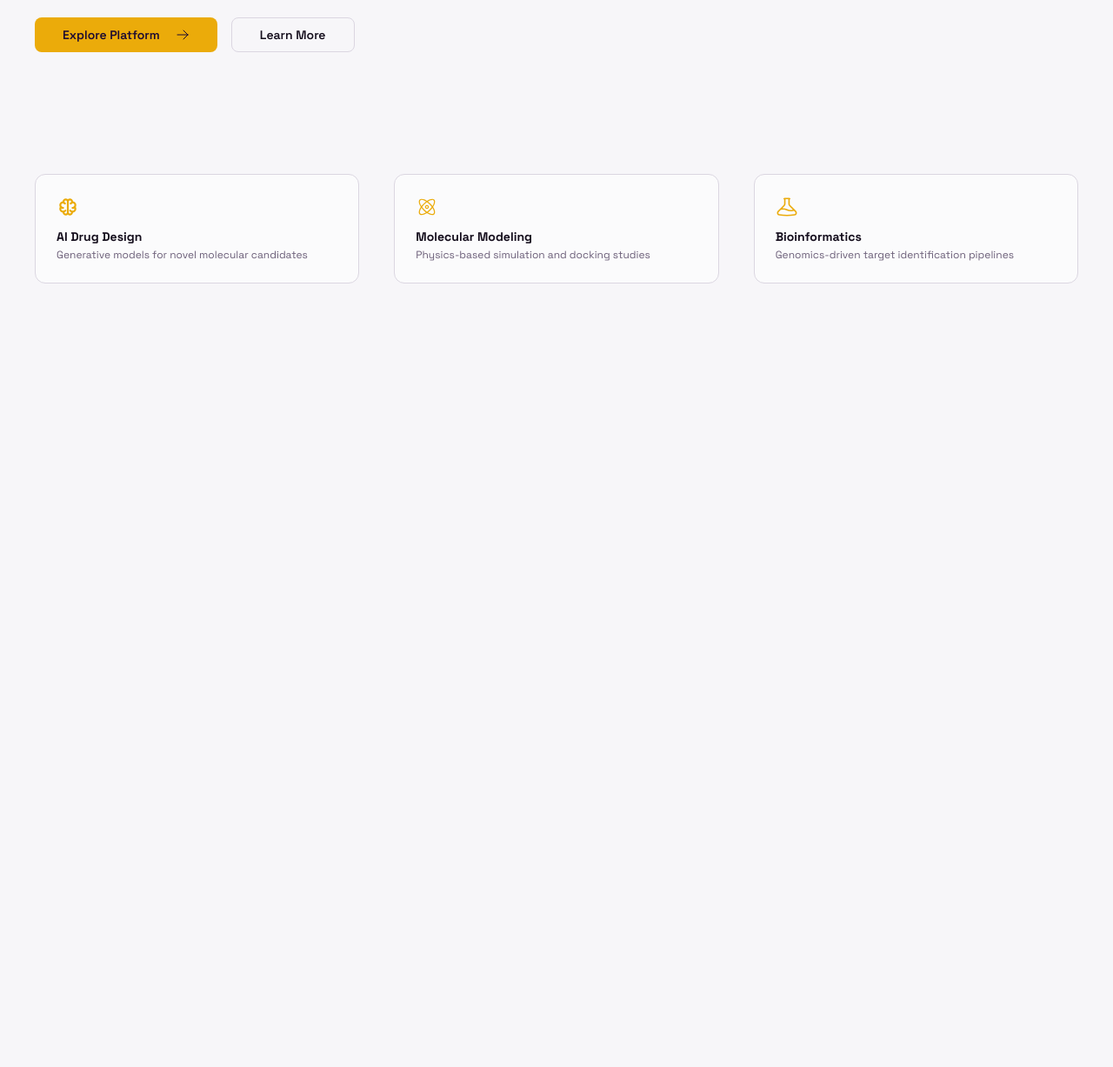
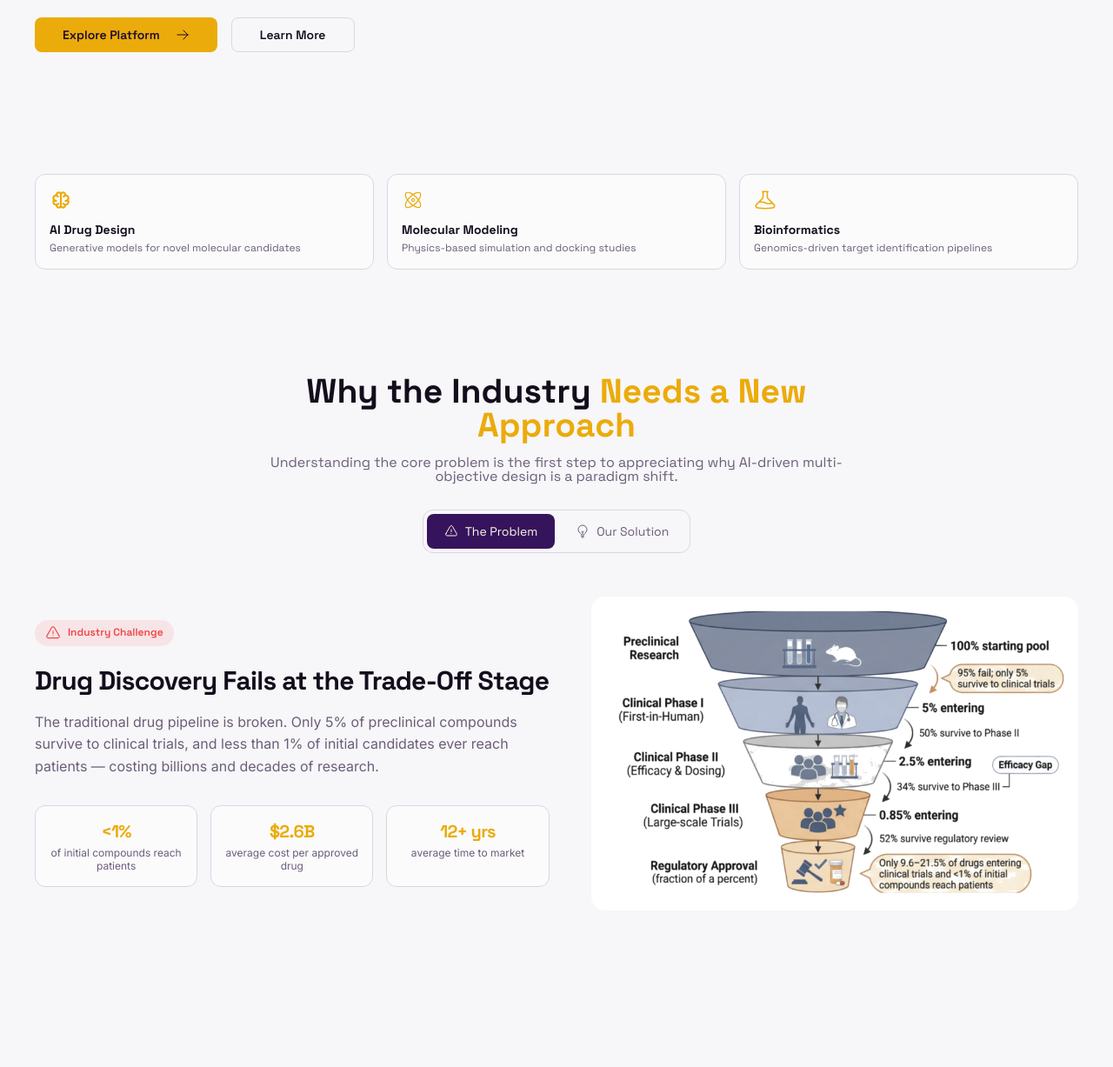
Before and after one commit to Mike97179/thoth-biosimulations-web, a PHP site: page / in a window 1280 px wide. Shown: the part 536-1763 px from the top of the page at 87% size. Before the commit the page ends 862 px from the top, so only its background shows below. Run offline with PHP 8.4, Linux system fonts and the light colour scheme.

Commit message:
Approach design

```diff
--- a/css/styles.css
+++ b/css/styles.css
@@ -52,33 +52,67 @@ a {
   color: rgb(29, 11, 50);
   transition: all 0.3s ease;
 }
+.btn--purple {
+  background-color: rgb(54, 20, 93);
+  color: rgb(253, 246, 226);
+}
+.btn--white {
+  background-color: rgba(0, 0, 0, 0);
+  color: rgb(107, 94, 120);
+  transition: all 0.3s ease;
+}
+.btn--white:hover {
+  color: rgb(20, 13, 28);
+  transition: all 0.3s ease;
+}
 
 .label {
   padding: 0.6rem 1.2rem;
   border-radius: 999rem;
   font-weight: 600;
 }
+.label svg {
+  width: 1.8rem;
+}
+.label p {
+  font-size: 1.2rem;
+}
 .label--information {
   color: rgb(54, 20, 93);
   background-color: rgba(54, 20, 93, 0.1);
+}
+.label--warning {
+  color: rgb(239, 68, 68);
+  background-color: rgba(239, 68, 68, 0.1);
 }
 
 .box {
   display: flex;
   width: 100%;
   justify-content: space-between;
-  margin-top: 8rem;
-  column-gap: 4rem;
+  column-gap: 1.5rem;
 }
 .box--three-items {
   width: 33.3333333333%;
-  padding: 2.4rem;
+  padding: 1.6rem;
   border-radius: 1.2rem;
   font-size: 1.2rem;
 }
 .box--three-items--white {
   background-color: rgba(255, 255, 255, 0.6);
   border: 0.1rem solid rgb(219, 214, 225);
+}
+
+.text__block {
+  display: flex;
+  flex-direction: column;
+  align-items: center;
+  margin: 0 24rem;
+  text-align: center;
+  line-height: 1;
+}
+.text__block p {
+  margin-top: 1.6rem;
 }
 
 .pt-1 {
@@ -516,6 +550,9 @@ a {
   width: 1.6rem;
   color: rgb(29, 11, 50);
 }
+.header__container__box {
+  margin-top: 8rem;
+}
 .header__container__box--item svg {
   width: 2.6rem;
   margin-bottom: 0.8rem;
@@ -529,4 +566,87 @@ a {
   color: rgb(107, 94, 120);
 }
 
+.homeApproach__container--text {
+  font-size: 2.6rem;
+}
+.homeApproach__container--text h2 {
+  color: rgb(20, 13, 28);
+}
+.homeApproach__container--text h2 span {
+  color: rgb(235, 171, 10);
+}
+.homeApproach__container--text p {
+  color: rgb(107, 94, 120);
+  font-size: 1.6rem;
+}
+.homeApproach__container--buttons {
+  display: flex;
+  justify-content: center;
+  column-gap: 0.4rem;
+  padding: 0.4rem;
+  border: 0.1rem solid rgb(219, 214, 225);
+  border-radius: 1.2rem;
+  height: 5rem;
+  width: fit-content;
+  margin-left: auto;
+  margin-right: auto;
+  font-size: 1.4rem;
+}
+.homeApproach__container--buttons span {
+  display: flex;
+  column-gap: 0.8rem;
+  cursor: pointer;
+}
+.homeApproach__container--buttons span svg {
+  width: 1.6rem;
+}
+.homeApproach__container--content {
+  display: flex;
+  column-gap: 4.8rem;
+}
+.homeApproach__container--content img {
+  padding: 1.6rem;
+  background-color: rgb(255, 255, 255);
+  border-radius: 1.6rem;
+  width: calc(48.7% - 2.4rem);
+}
+.homeApproach__info {
+  display: flex;
+  flex-direction: column;
+  align-items: flex-start;
+  justify-content: center;
+  width: calc(51.3% - 2.4rem);
+}
+.homeApproach__info span {
+  display: flex;
+  column-gap: 0.8rem;
+}
+.homeApproach__info h3 {
+  font-size: 3rem;
+  color: rgb(20, 13, 28);
+  letter-spacing: -0.075rem;
+}
+.homeApproach__info--description {
+  font-size: 1.6rem;
+  font-family: "Inter", sans-serif;
+  color: rgb(107, 94, 120);
+  margin-top: 1.6rem;
+  line-height: 1.6;
+}
+.homeApproach__box {
+  margin-top: 3.2rem;
+}
+.homeApproach__box--item {
+  text-align: center;
+}
+.homeApproach__box--item h3 {
+  font-size: 2rem;
+  color: rgb(235, 171, 10);
+}
+.homeApproach__box--item p {
+  margin-top: 0.4rem;
+  color: rgb(107, 94, 120);
+  font-family: "Inter", sans-serif;
+}
+
 /*# sourceMappingURL=styles.css.map */
--- a/index.html
+++ b/index.html
@@ -31,7 +31,7 @@
                 </a>
             </div>
         </nav>
-        <header class="header">
+        <header class="header pb-6 pt-3">
             <div class="header__container container">
                 <span class="header__container__label label label--information">
                     <svg viewBox="0 0 32 32" fill="currentColor" xmlns="http://www.w3.org/2000/svg">
@@ -59,7 +59,7 @@
                         Learn More
                     </a>
                 </div>
-                <div class="header__container__box box mb-6">
+                <div class="header__container__box box ">
                     <div class="header__container__box--item box--three-items box--three-items--white">
                         <svg viewBox="0 -960 960 960" fill="currentColor" xmlns="http://www.w3.org/2000/svg">
                             <path d="M390-120q-51 0-88-35.5T260-241q-60-8-100-53t-40-106q0-21 5.5-41.5T142-480q-11-18-16.5-38t-5.5-42q0-61 40-105.5t99-52.5q3-51 41-86.5t90-35.5q26 0 48.5 10t41.5 27q18-17 41-27t49-10q52 0 89.5 35t40.5 86q59 8 99.5 53T840-560q0 22-5.5 42T818-480q11 18 16.5 38.5T840-400q0 62-40.5 106.5T699-241q-5 50-41.5 85.5T570-120q-25 0-48.5-9.5T480-156q-19 17-42 26.5t-48 9.5Zm130-590v460q0 21 14.5 35.5T570-200q20 0 34.5-16t15.5-36q-21-8-38.5-21.5T550-306q-10-14-7.5-30t16.5-26q14-10 30-7.5t26 16.5q11 16 28 24.5t37 8.5q33 0 56.5-23.5T760-400q0-5-.5-10t-2.5-10q-17 10-36.5 15t-40.5 5q-17 0-28.5-11.5T640-440q0-17 11.5-28.5T680-480q33 0 56.5-23.5T760-560q0-33-23.5-56T680-640q-11 18-28.5 31.5T613-587q-16 6-31-1t-20-23q-5-16 1.5-31t22.5-20q15-5 24.5-18t9.5-30q0-21-14.5-35.5T570-760q-21 0-35.5 14.5T520-710Zm-80 460v-460q0-21-14.5-35.5T390-760q-21 0-35.5 14.5T340-710q0 16 9 29.5t24 18.5q16 5 23 20t2 31q-6 16-21 23t-31 1q-21-8-38.5-21.5T279-640q-32 1-55.5 24.5T200-560q0 33 23.5 56.5T280-480q17 0 28.5 11.5T320-440q0 17-11.5 28.5T280-400q-21 0-40.5-5T203-420q-2 5-2.5 10t-.5 10q0 33 23.5 56.5T280-320q20 0 37-8.5t28-24.5q10-14 26-16.5t30 7.5q14 10 16.5 26t-7.5 30q-14 19-32 33t-39 22q1 20 16 35.5t35 15.5q21 0 35.5-14.5T440-250Zm40-230Z"/>
@@ -89,8 +89,72 @@
                     </div>
                 </div>
 
+            </div>
+        </header>
+        <div class="homeApproach pt-6 pb-6">
+            <div class="homeApproach__container container">
+                <div class="homeApproach__container--text text__block mb-3">
+                    <h2>Why the Industry
+                        <span>Needs a New <br> Approach</span>
+                    </h2>
+                    <p>Understanding the core problem is the first step to appreciating why AI-driven multi-objective design is a paradigm shift.</p>
+                </div>
+                <div class="homeApproach__container--buttons mb-5">
+                    <span class="btn btn--purple pt-1 pb-1 pr-2 pl-2">
+                        <svg xmlns="http://www.w3.org/2000/svg" fill="none" viewBox="0 0 24 24" stroke-width="1.5" stroke="currentColor" class="size-6">
+                            <path stroke-linecap="round" stroke-linejoin="round" d="M12 9v3.75m-9.303 3.376c-.866 1.5.217 3.374 1.948 3.374h14.71c1.73 0 2.813-1.874 1.948-3.374L13.949 3.378c-.866-1.5-3.032-1.5-3.898 0L2.697 16.126ZM12 15.75h.007v.008H12v-.008Z" />
+                        </svg>
+                        The Problem
+                    </span>
+                    <span class="btn btn--white pt-1 pb-1 pr-2 pl-2">
+                        <svg xmlns="http://www.w3.org/2000/svg" fill="none" viewBox="0 0 24 24" stroke-width="1.5" stroke="currentColor" class="size-6">
+                            <path stroke-linecap="round" stroke-linejoin="round" d="M12 18v-5.25m0 0a6.01 6.01 0 0 0 1.5-.189m-1.5.189a6.01 6.01 0 0 1-1.5-.189m3.75 7.478a12.06 12.06 0 0 1-4.5 0m3.75 2.383a14.406 14.406 0 0 1-3 0M14.25 18v-.192c0-.983.658-1.823 1.508-2.316a7.5 7.5 0 1 0-7.517 0c.85.493 1.509 1.333 1.509 2.316V18" />
+                        </svg>
+                        Our Solution
+                    </span>
+                </div>
+                <div class="homeApproach__container--content">
+                    <div class="homeApproach__info">
+                        <span class="label label--warning mb-2">
+                            <svg xmlns="http://www.w3.org/2000/svg" fill="none" viewBox="0 0 24 24" stroke-width="1.5" stroke="currentColor" class="size-6">
+                                <path stroke-linecap="round" stroke-linejoin="round" d="M12 9v3.75m-9.303 3.376c-.866 1.5.217 3.374 1.948 3.374h14.71c1.73 0 2.813-1.874 1.948-3.374L13.949 3.378c-.866-1.5-3.032-1.5-3.898 0L2.697 16.126ZM12 15.75h.007v.008H12v-.008Z" />
+                            </svg>
+                            <p>Industry Challenge</p>
+                        </span>
+                        <h3>Drug Discovery Fails at the Trade-Off Stage</h3>
+                        <p class="homeApproach__info--description">The traditional drug pipeline is broken. Only 5% of preclinical compounds survive to clinical trials, and less than 1% of initial candidates ever reach patients — costing billions and decades of research.</p>
+                        <div class="homeApproach__box box ">
+                            <div class="homeApproach__box--item box--three-items box--three-items--white">
+                                <h3><1%</h3>
+                                <p>
+                                    of initial compounds reach patients
+                                </p>
+                            </div>
+                            <div class="homeApproach__box--item box--three-items box--three-items--white">
+                                <h3>$2.6B</h3>
+                                <p>
+                                    average cost per approved drug
+                                </p>
+                            </div>
+                            <div class="homeApproach__box--item box--three-items box--three-items--white">
+                                <h3>12+ yrs</h3>
+                                <p>
+                                    average time to market
+                                </p>
+                            </div>
+                        </div>
+                    </div>
+                    <img src="img/home/drug_pipeline_transparent_v2.webp" alt="Drug Discovery Pipeline">
+                </div>
+                <div class="homeApproach__container--content">
+
+                </div>
+            </div>
+        </div>
+        <div class="homePlatform pt-6 pb-6">
+            <div class="homePlatform__container container">
 
             </div>
-        </header>
+        </div>
     </body>
 </html>
--- a/sass/public/home/_header.scss
+++ b/sass/public/home/_header.scss
@@ -1,6 +1,5 @@
 .header {
     padding-top: 22rem;
-
     &__container {
         display: flex;
         flex-direction: column;
@@ -53,6 +52,7 @@
             }
         }
         &__box {
+            margin-top: 8rem;
             &--item {
                 svg {
                     width: 2.6rem;
--- a/sass/public/home/_index.scss
+++ b/sass/public/home/_index.scss
@@ -1 +1,3 @@
 @forward 'header';
+
+@forward 'approach';
```
Also changed, not shown: sass/base/_constants.scss (+38 -4 lines), sass/public/home/_approach.scss (added, +86 -0 lines), img/home/drug_pipeline_transparent_v2.webp (renamed from img/drug_pipeline_transparent_v2.webp), 1 other file.
